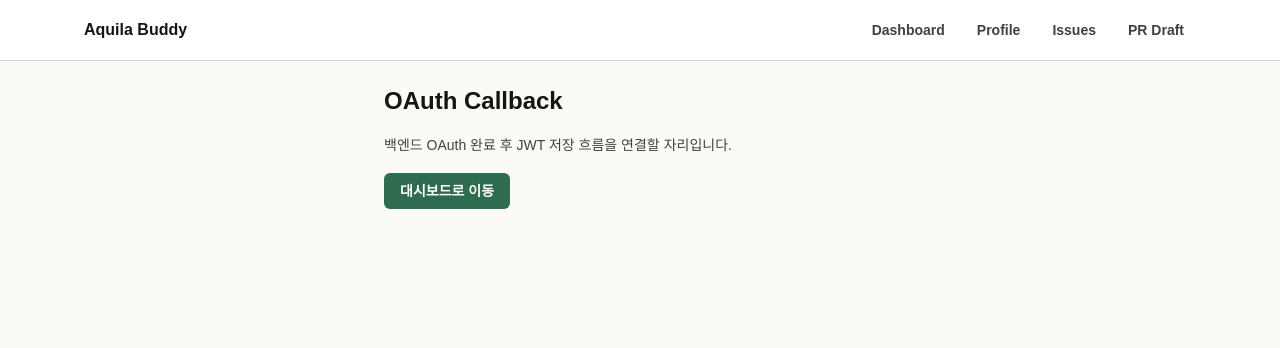
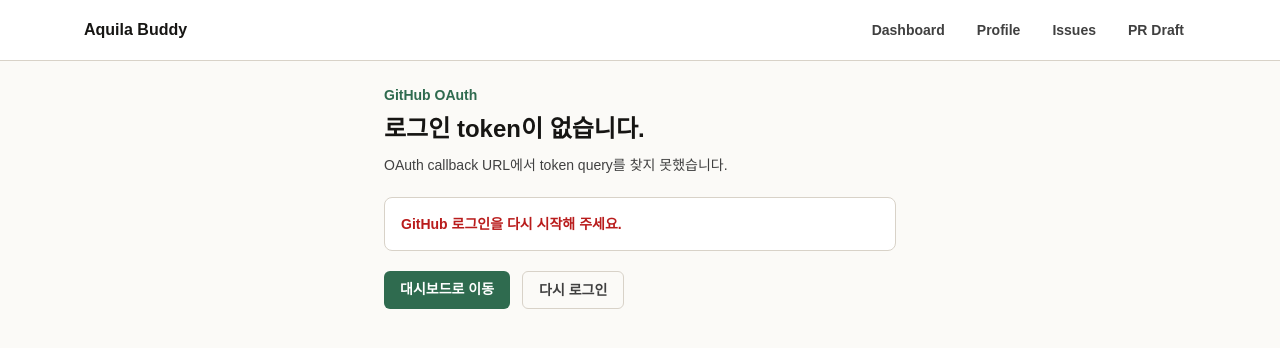
Before and after one commit to AquilaXk/aquila-buddy, a Next.js app in the folder front/: page /oauth/callback in a window 1280 px wide. Shown: the top 348 px of the page. Built offline with nearby package versions, Linux system fonts and the light colour scheme.

Commit message:
feat(front): OAuth callback 토큰 저장 연결

```diff
--- a/front/src/app/oauth/callback/page.tsx
+++ b/front/src/app/oauth/callback/page.tsx
@@ -1,15 +1,120 @@
+"use client";
+
 import Link from "next/link";
+import { useSearchParams } from "next/navigation";
+import { Suspense, useEffect, useMemo, useState } from "react";
+import { setToken } from "@/lib/auth";
+import { readOAuthCallbackParams } from "@/lib/oauthCallback";
+
+type CallbackStatus = "checking" | "stored" | "missing-token" | "failed";
 
 export default function OAuthCallbackPage() {
   return (
-    <section className="mx-auto max-w-lg space-y-4">
-      <h1 className="text-2xl font-bold">OAuth Callback</h1>
-      <p className="text-sm leading-6 text-neutral-700">
-        백엔드 OAuth 완료 후 JWT 저장 흐름을 연결할 자리입니다.
-      </p>
-      <Link href="/dashboard" className="focus-ring inline-block rounded-md bg-moss px-4 py-2 text-sm font-semibold text-white">
-        대시보드로 이동
-      </Link>
+    <Suspense fallback={<OAuthCallbackFallback />}>
+      <OAuthCallbackContent />
+    </Suspense>
+  );
+}
+
+function OAuthCallbackContent() {
+  const searchParams = useSearchParams();
+  const callbackParams = useMemo(() => readOAuthCallbackParams(searchParams), [searchParams]);
+  const [status, setStatus] = useState<CallbackStatus>("checking");
+
+  useEffect(() => {
+    if (callbackParams.error) {
+      setStatus("failed");
+      return;
+    }
+
+    if (!callbackParams.token) {
+      setStatus("missing-token");
+      return;
+    }
+
+    setToken(callbackParams.token);
+    setStatus("stored");
+  }, [callbackParams]);
+
+  const content = getCallbackContent(status, callbackParams.error);
+
+  return (
+    <section className="mx-auto max-w-lg space-y-5">
+      <div>
+        <p className="text-sm font-semibold text-moss">GitHub OAuth</p>
+        <h1 className="mt-2 text-2xl font-bold">{content.title}</h1>
+        <p className="mt-2 text-sm leading-6 text-neutral-700">{content.description}</p>
+      </div>
+
+      <div className={`surface p-4 ${content.panelClassName}`}>
+        <p className={`text-sm font-semibold ${content.messageClassName}`}>{content.message}</p>
+      </div>
+
+      <div className="flex flex-wrap gap-3">
+        <Link
+          href="/dashboard"
+          className="focus-ring inline-block rounded-md bg-moss px-4 py-2 text-sm font-semibold text-white"
+        >
+          대시보드로 이동
+        </Link>
+        {status !== "stored" ? (
+          <Link
+            href="/login"
+            className="focus-ring inline-block rounded-md border border-line px-4 py-2 text-sm font-semibold text-neutral-700"
+          >
+            다시 로그인
+          </Link>
+        ) : null}
+      </div>
     </section>
   );
 }
+
+function OAuthCallbackFallback() {
+  return (
+    <section className="mx-auto max-w-lg space-y-4">
+      <h1 className="text-2xl font-bold">OAuth Callback</h1>
+      <p className="text-sm leading-6 text-neutral-700">로그인 결과를 확인하는 중입니다.</p>
+    </section>
+  );
+}
+
+function getCallbackContent(status: CallbackStatus, error: string | null) {
+  if (status === "stored") {
+    return {
+      title: "로그인이 완료되었습니다.",
+      description: "GitHub OAuth token을 브라우저 세션에 저장했습니다.",
+      message: "이제 프로필 분석과 이슈 추천 흐름을 사용할 수 있습니다.",
+      panelClassName: "border-green-200 bg-green-50",
+      messageClassName: "text-green-800"
+    };
+  }
+
+  if (status === "failed") {
+    return {
+      title: "로그인을 완료하지 못했습니다.",
+      description: "OAuth callback에서 오류 응답을 받았습니다.",
+      message: error ?? "GitHub OAuth 오류가 발생했습니다.",
+      panelClassName: "border-red-200 bg-red-50",
+      messageClassName: "text-red-700"
+    };
+  }
+
+  if (status === "missing-token") {
+    return {
+      title: "로그인 token이 없습니다.",
+      description: "OAuth callback URL에서 token query를 찾지 못했습니다.",
+      message: "GitHub 로그인을 다시 시작해 주세요.",
+      panelClassName: "border-red-200 bg-red-50",
+      messageClassName: "text-red-700"
+    };
+  }
+
+  return {
+    title: "로그인 결과를 확인하는 중입니다.",
+    description: "OAuth callback query를 읽고 있습니다.",
+    message: "잠시만 기다려 주세요.",
+    panelClassName: "border-line bg-neutral-50",
+    messageClassName: "text-neutral-700"
+  };
+}
```
